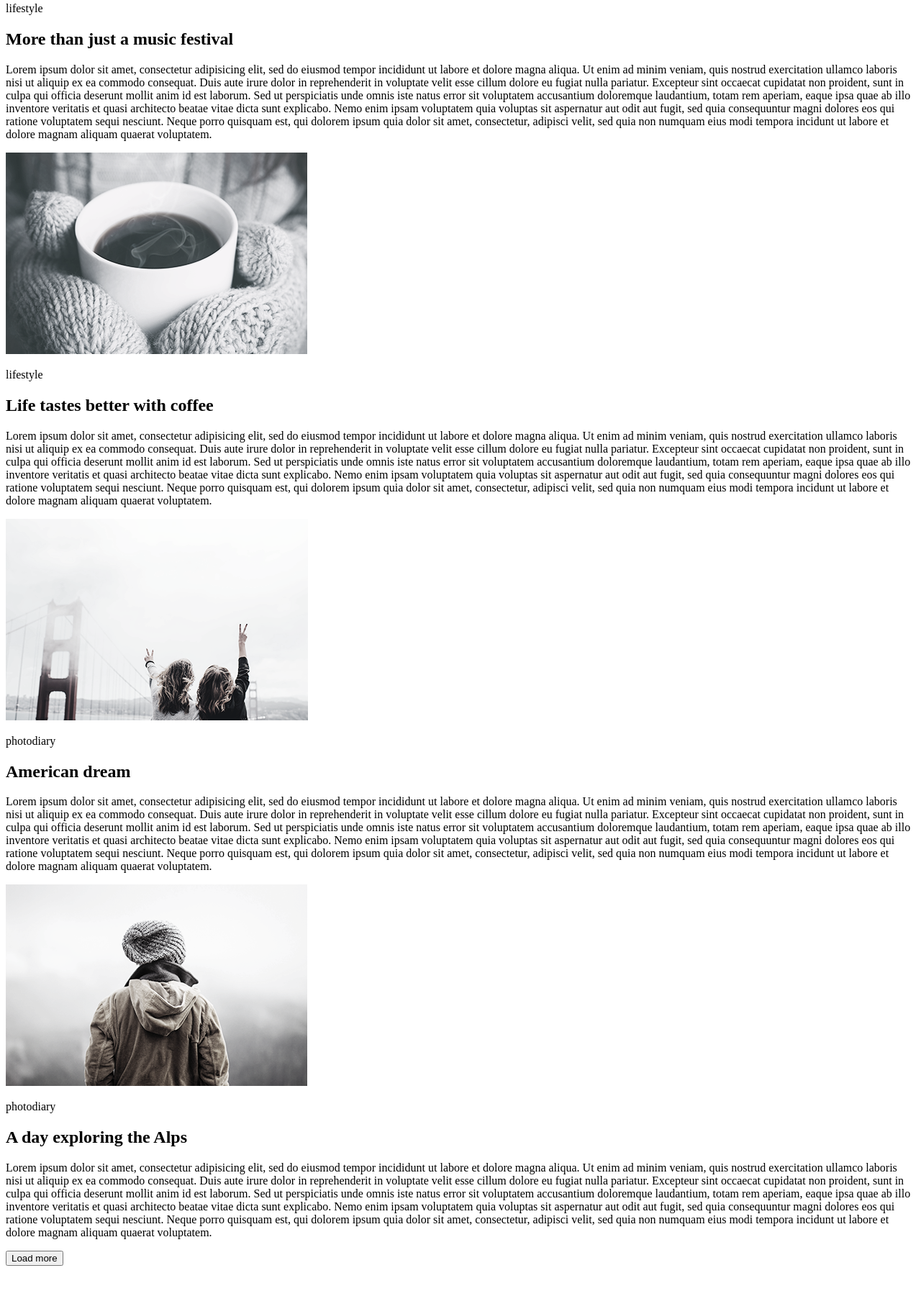
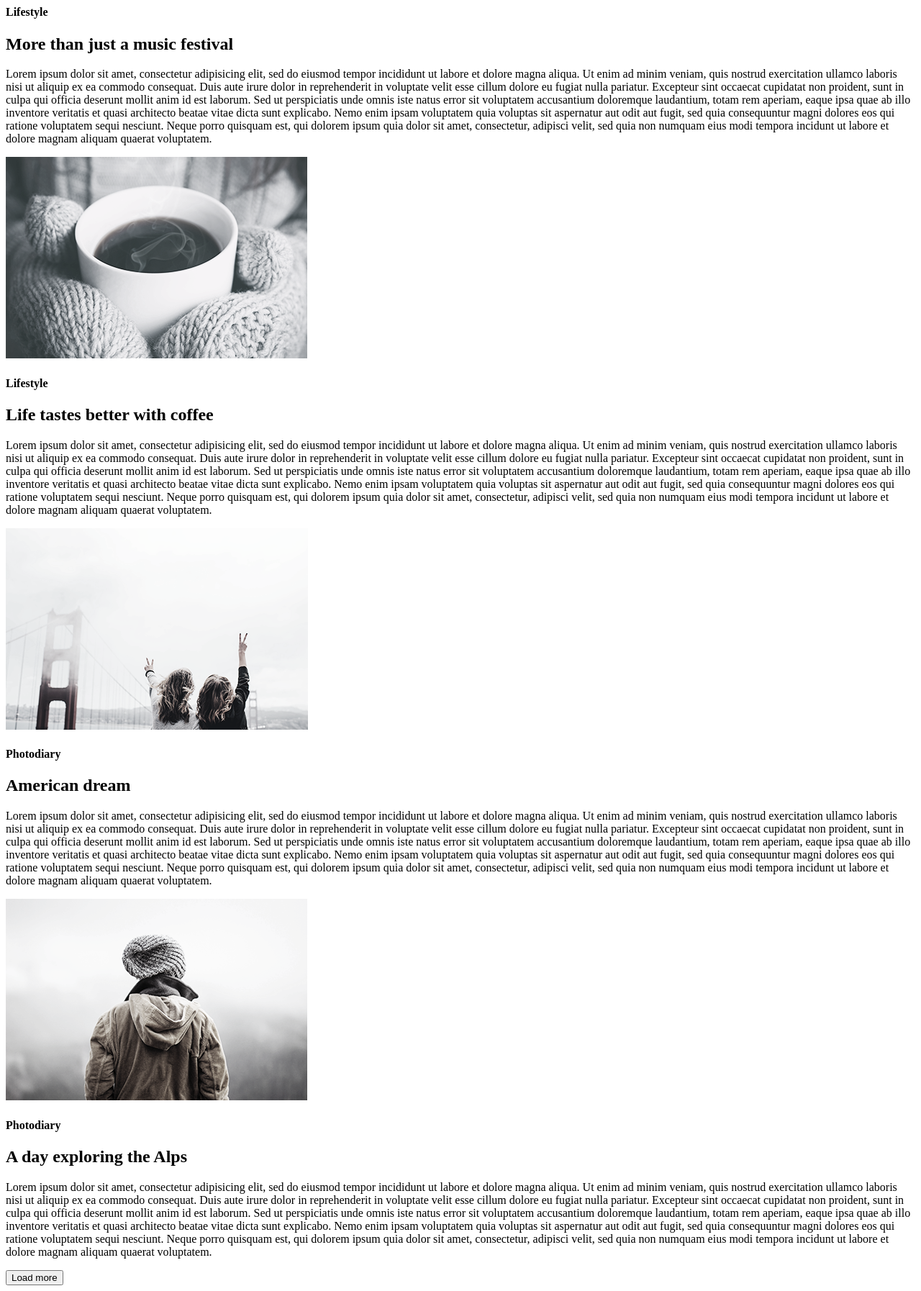
Before and after one commit to AlexejDubow/goit-fe-course, a plain HTML site: page module-1-2/index.html in a window 1280 px wide. Shown: the part 401-2195 px from the top of the page at 72% size. Before the commit the page ends 2168 px from the top, so only its background shows below. Drawn offline with Linux system fonts and the light colour scheme.

Commit message:
made corrections on comments

```diff
--- a/module-1-2/index.html
+++ b/module-1-2/index.html
@@ -10,53 +10,45 @@
   <header>
     <nav>
       <ul>
-        <li>
-          <a href="#lifestyle" title="lifestyle">lifestyle</a>
-        </li>
-        <li>
-          <a href="#photodiary" title="photodiary">photodiary</a>
-        </li>
-        <li>
-          <a href="#music" title="music">music</a>
-        </li>
-        <li>
-          <a href="#travel" title="travel">travel</a>
-        </li>
+        <li><a href="#lifestyle" title="lifestyle">lifestyle</a></li>
+        <li><a href="#photodiary" title="photodiary">photodiary</a></li>
+        <li><a href="#music" title="music">music</a></li>
+        <li><a href="#travel" title="travel">travel</a></li>
       </ul>
     </nav>
   </header>
   <main>
-    <article id="lifestyle">
-      <section>
-        <img src="https://drive.google.com/open?id=1AqGeGM7Lny8gvFZUZrmwa8ZAN-jLCK10" alt="Music festival" title="Music festival" width="420" height="280">
-        <p>lifestyle</p>
+    <section id="lifestyle">
+      <div class="cards">
+        <img src="img/music_festival.png" alt="Music festival" title="Music festival" width="420" height="280">
+        <h4>Lifestyle</h4>
         <h2>More than just a music festival</h2>
         <p>Lorem ipsum dolor sit amet, consectetur adipisicing elit, sed do eiusmod tempor incididunt ut labore et dolore magna aliqua. Ut enim ad minim veniam, quis nostrud exercitation ullamco laboris nisi ut aliquip ex ea commodo consequat. Duis aute irure dolor in reprehenderit in voluptate velit esse cillum dolore eu fugiat nulla pariatur. Excepteur sint occaecat cupidatat non proident, sunt in culpa qui officia deserunt mollit anim id est laborum. Sed ut perspiciatis unde omnis iste natus error sit voluptatem accusantium doloremque laudantium, totam rem aperiam, eaque ipsa quae ab illo inventore veritatis et quasi architecto beatae vitae dicta sunt explicabo. Nemo enim ipsam voluptatem quia voluptas sit aspernatur aut odit aut fugit, sed quia consequuntur magni dolores eos qui ratione voluptatem sequi nesciunt. Neque porro quisquam est, qui dolorem ipsum quia dolor sit amet, consectetur, adipisci velit, sed quia non numquam eius modi tempora incidunt ut labore et dolore magnam aliquam quaerat voluptatem.</p>
-      </section>
-      <section>
+      </div>
+      <div class="cards">
         <img src="img/coffee.png" alt="Life tastes better with coffee" title="Life tastes better with coffee" width="419" height="280">
-        <p>lifestyle</p>
+        <h4>Lifestyle</h4>
         <h2>Life tastes better with coffee</h2>
         <p>Lorem ipsum dolor sit amet, consectetur adipisicing elit, sed do eiusmod tempor incididunt ut labore et dolore magna aliqua. Ut enim ad minim veniam, quis nostrud exercitation ullamco laboris nisi ut aliquip ex ea commodo consequat. Duis aute irure dolor in reprehenderit in voluptate velit esse cillum dolore eu fugiat nulla pariatur. Excepteur sint occaecat cupidatat non proident, sunt in culpa qui officia deserunt mollit anim id est laborum. Sed ut perspiciatis unde omnis iste natus error sit voluptatem accusantium doloremque laudantium, totam rem aperiam, eaque ipsa quae ab illo inventore veritatis et quasi architecto beatae vitae dicta sunt explicabo. Nemo enim ipsam voluptatem quia voluptas sit aspernatur aut odit aut fugit, sed quia consequuntur magni dolores eos qui ratione voluptatem sequi nesciunt. Neque porro quisquam est, qui dolorem ipsum quia dolor sit amet, consectetur, adipisci velit, sed quia non numquam eius modi tempora incidunt ut labore et dolore magnam aliquam quaerat voluptatem.</p>
-      </section>
-    </article>
-    <article id="photodiary">
-      <section>
+      </div>
+    </section>
+    <section id="photodiary">
+      <div class="cards">
         <img src="img/bridge.png" alt="American dream" title="American dream" width="420" height="280">
-        <p>photodiary</p>
+        <h4>Photodiary</h4>
         <h2>American dream</h2>
         <p>Lorem ipsum dolor sit amet, consectetur adipisicing elit, sed do eiusmod tempor incididunt ut labore et dolore magna aliqua. Ut enim ad minim veniam, quis nostrud exercitation ullamco laboris nisi ut aliquip ex ea commodo consequat. Duis aute irure dolor in reprehenderit in voluptate velit esse cillum dolore eu fugiat nulla pariatur. Excepteur sint occaecat cupidatat non proident, sunt in culpa qui officia deserunt mollit anim id est laborum. Sed ut perspiciatis unde omnis iste natus error sit voluptatem accusantium doloremque laudantium, totam rem aperiam, eaque ipsa quae ab illo inventore veritatis et quasi architecto beatae vitae dicta sunt explicabo. Nemo enim ipsam voluptatem quia voluptas sit aspernatur aut odit aut fugit, sed quia consequuntur magni dolores eos qui ratione voluptatem sequi nesciunt. Neque porro quisquam est, qui dolorem ipsum quia dolor sit amet, consectetur, adipisci velit, sed quia non numquam eius modi tempora incidunt ut labore et dolore magnam aliquam quaerat voluptatem.</p>
-      </section>
-      <section>
+      </div>
+      <div class="cards">
         <img src="img/alps.png" alt="A day exploring the Alps" title="A day exploring the Alps" width="419" height="280">
-        <p>photodiary</p>
+        <h4>Photodiary</h4>
         <h2>A day exploring the Alps</h2>
         <p>Lorem ipsum dolor sit amet, consectetur adipisicing elit, sed do eiusmod tempor incididunt ut labore et dolore magna aliqua. Ut enim ad minim veniam, quis nostrud exercitation ullamco laboris nisi ut aliquip ex ea commodo consequat. Duis aute irure dolor in reprehenderit in voluptate velit esse cillum dolore eu fugiat nulla pariatur. Excepteur sint occaecat cupidatat non proident, sunt in culpa qui officia deserunt mollit anim id est laborum. Sed ut perspiciatis unde omnis iste natus error sit voluptatem accusantium doloremque laudantium, totam rem aperiam, eaque ipsa quae ab illo inventore veritatis et quasi architecto beatae vitae dicta sunt explicabo. Nemo enim ipsam voluptatem quia voluptas sit aspernatur aut odit aut fugit, sed quia consequuntur magni dolores eos qui ratione voluptatem sequi nesciunt. Neque porro quisquam est, qui dolorem ipsum quia dolor sit amet, consectetur, adipisci velit, sed quia non numquam eius modi tempora incidunt ut labore et dolore magnam aliquam quaerat voluptatem.</p>
-      </section>
-    </article>
+      </div>
+    </div>
   </main>
-  <footer>
+  <div class="carts-control">
     <button>Load more</button>
-  </footer>
+  </div>
 </body>
 </html>
```
